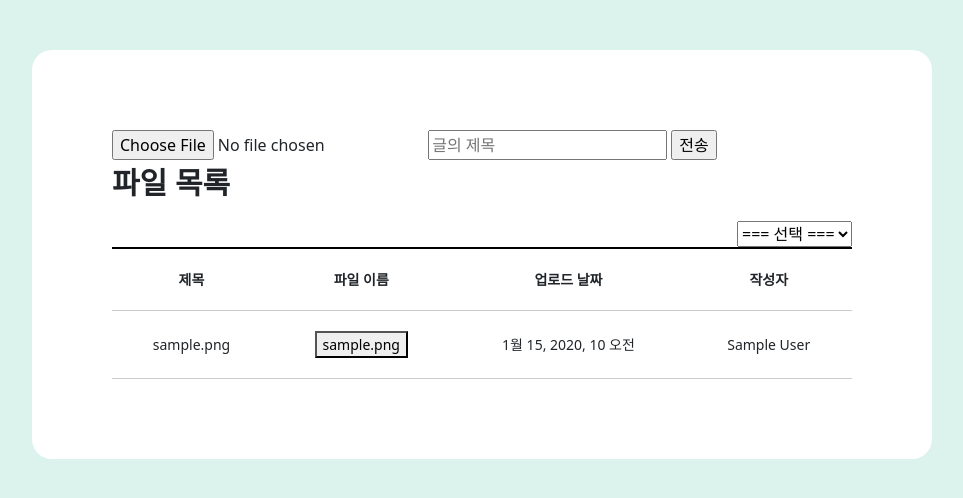
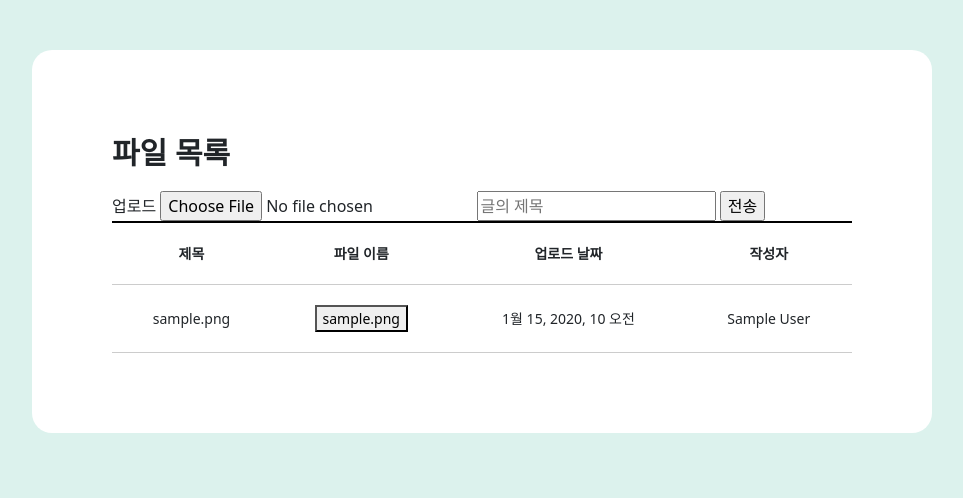
Before and after one commit to five-man/codewithus, a Django app: page /file/file/ in a window 1280 px wide. Shown: the part 50-548 px from the top of the page, without its empty margins (158-1121 px from the left). Run offline with Django 3.2, Linux system fonts and the light colour scheme; tables that the repository leaves empty hold one stand-in row (values such as "Sample post").

Commit message:
파일리스트 수정

```diff
--- a/file/static/css/file_list.css
+++ b/file/static/css/file_list.css
@@ -42,7 +42,9 @@ body{
     align-items: center;
 }
 
-
+input #filename{
+    display: none;
+}
 
 
 table {
--- a/file/templates/file/file_list.html
+++ b/file/templates/file/file_list.html
@@ -40,25 +40,21 @@
     </nav>
 
     <div class="board_list_wrap">
-        <div>
-            <form location.href="{% url 'file:file_upload'%}" method="post" enctype="multipart/form-data">
-                {% csrf_token %}
-                <input type="file" name="file">
-                <input type="text" name="fileTitle" placeholder="글의 제목">
-                <input type="submit" value="전송">
-            </form>
-        </div>
         <tr>
             <strong>
                 <p style="font-size: 30px;">파일 목록</p>
             </strong>
-            <select style="float: right;" name="language">
-                <option value="none">=== 선택 ===</option>
-                <option value="korean">1</option>
-                <option value="english">2</option>
-                <option value="chinese">3</option>
-            </select>
-        </tr>
+            <div>
+                <form location.href="{% url 'file:file_upload'%}" method="post" enctype="multipart/form-data">
+                    {% csrf_token %}
+                    <label for="filename">
+                        업로드
+                        <input type="file" name="file" id='filename'>
+                    </label>
+                    <input type="text" name="fileTitle" placeholder="글의 제목">
+                    <input type="submit" value="전송">
+                </form>
+            </div>
         <table class="board_list">
             <caption>파일 목록</caption>
             <thead>
--- a/file/views.py
+++ b/file/views.py
@@ -83,7 +83,7 @@ def download(request):
     if request.method == 'POST':
         fn = request.POST["filename"]
         filename = FileList.objects.get(file_name = fn)
-        filepath = str(settings.BASE_DIR) + ('\\media\\%s' % filename.file_name)
+        filepath = str(settings.BASE_DIR) + ('/media/%s' % filename.file_name)
         with open(filepath, 'rb') as f:
             response = HttpResponse(f, content_type='application/octet-stream')
             response['Content-Disposition'] = 'attachment; filename=%s' % fn
```
